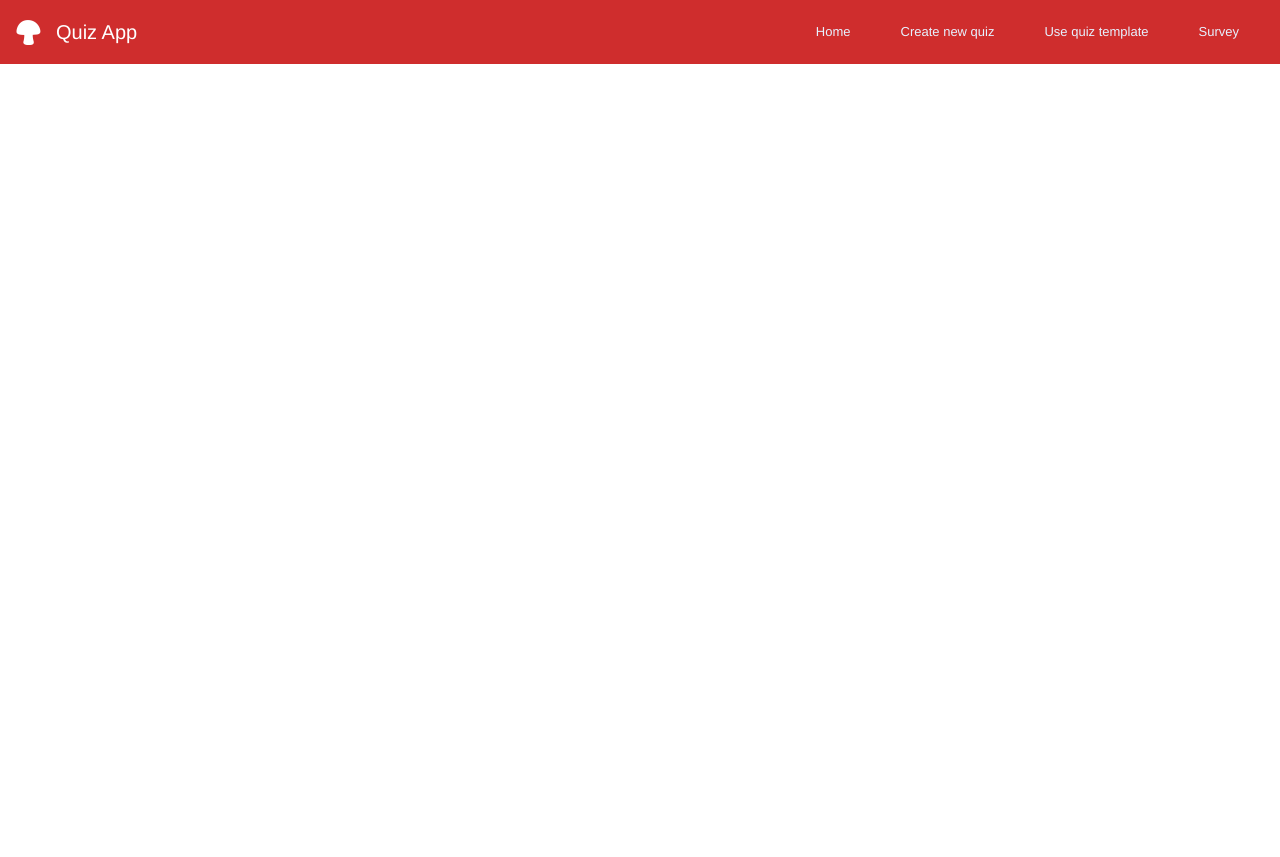
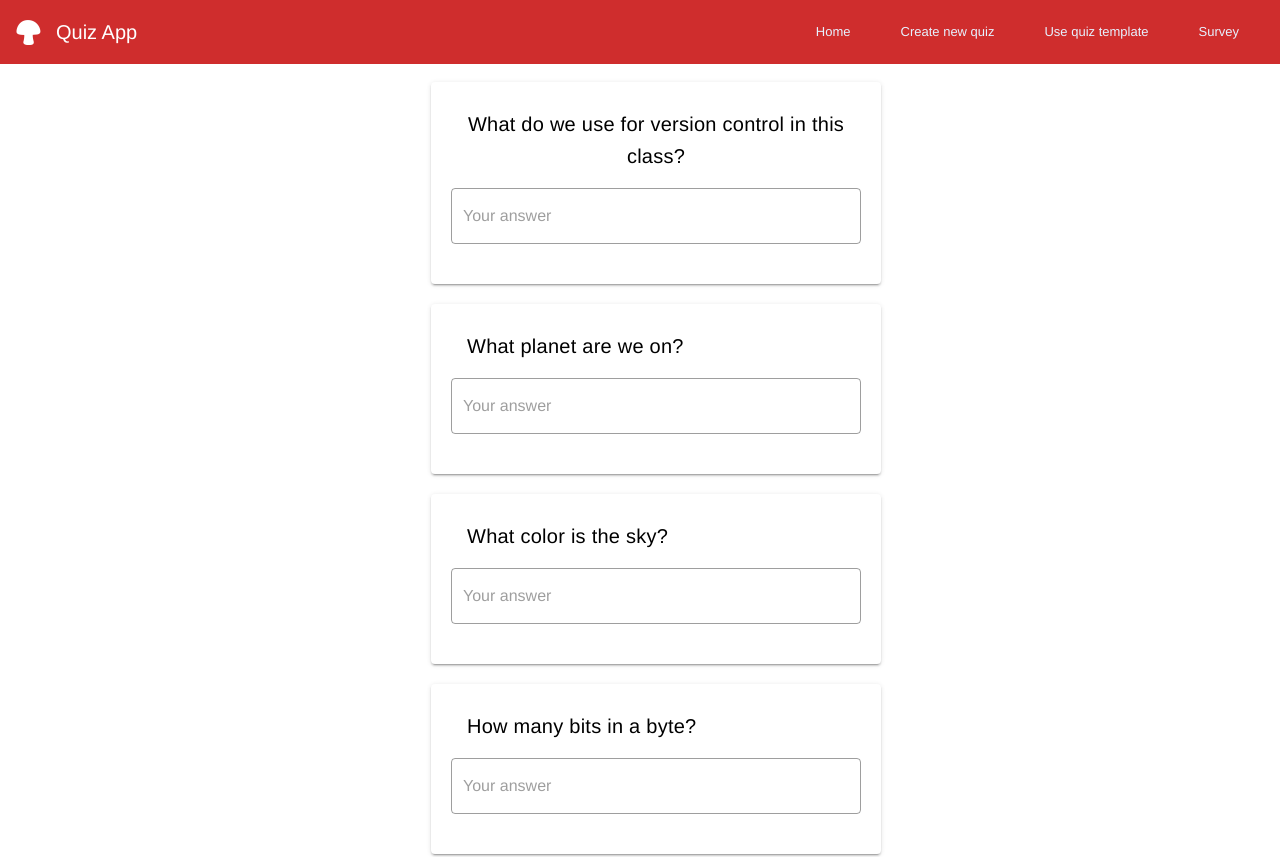
Before and after one commit to alexandratcrane/Quiz330Part3, a Vue app: page /default-quiz in a window 1280 px wide. Shown: the top 857 px of the page. Built offline with nearby package versions, Linux system fonts and the light colour scheme.

Commit message:
centered the default quiz

```diff
--- a/src/views/Default.vue
+++ b/src/views/Default.vue
@@ -1,7 +1,9 @@
 <template>
   <div class="default">
   <Nav/>
+  <div class = "quiz">
     <Question class="question"/>
+  </div>
   </div>
 </template>
 
@@ -23,9 +25,17 @@ methods: {
 </script>
 
 <style scoped>
-.question{
-  margin-top: 10%;
-  }
+
+
+.quiz{
+  position: absolute;
+  width:800px;
+  top: 50px;
+  left: 20%;
+  right: 20%;
+
+
+}
 
 
 </style>
```
